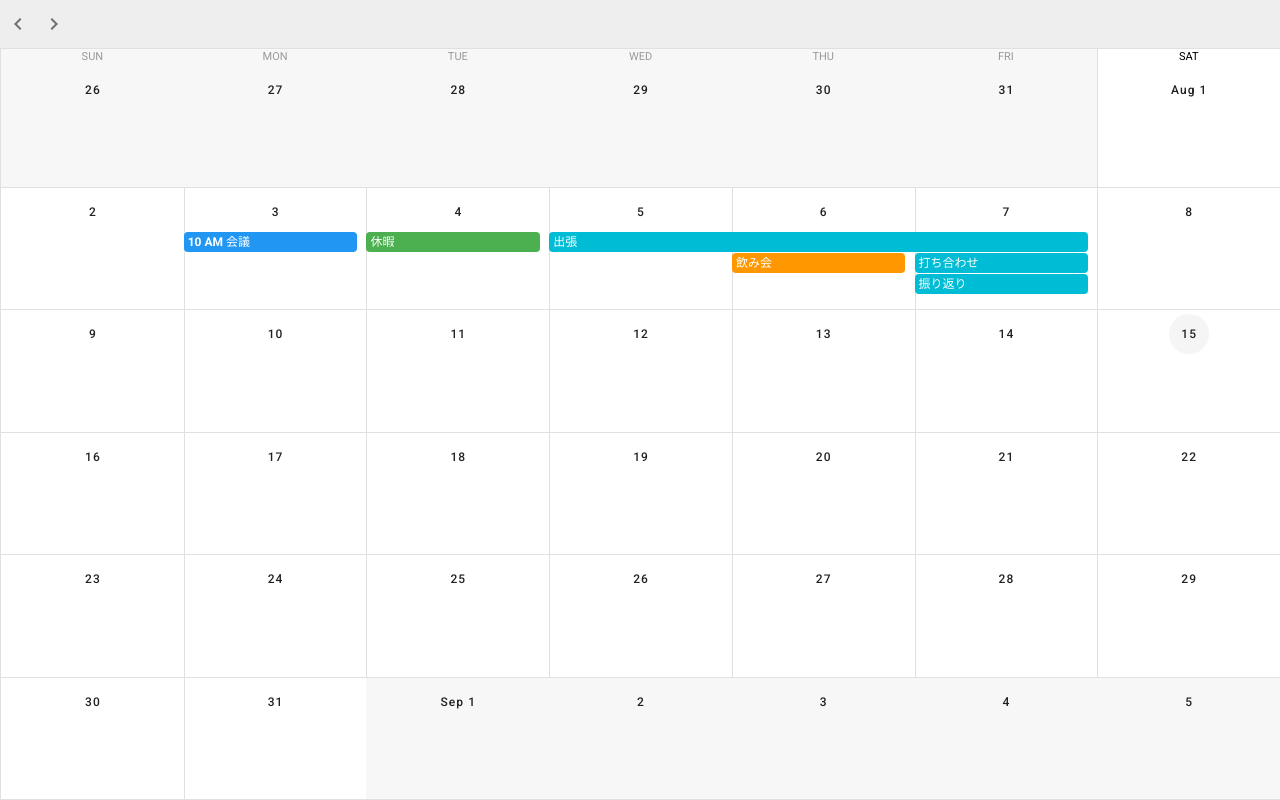
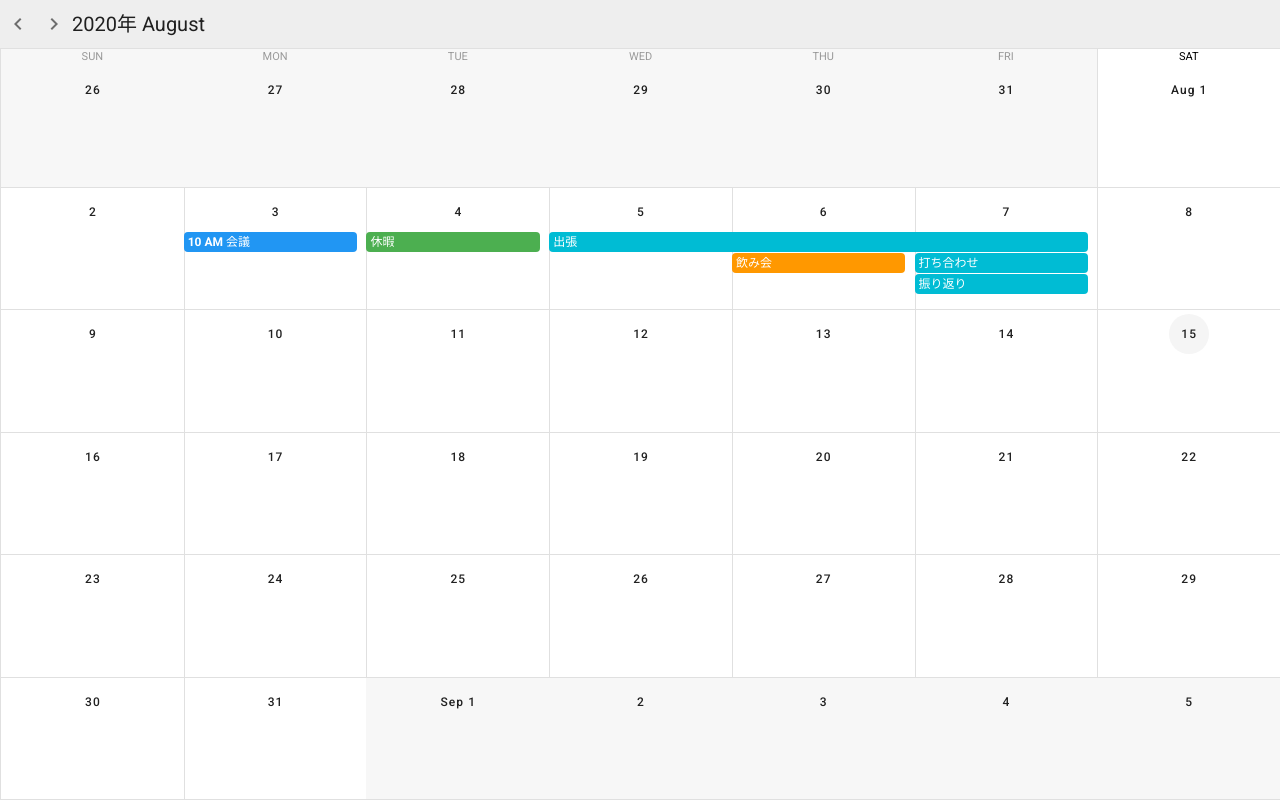
Before and after one commit to youichiro/vuetify-calendar-sample, a Vue app: page / in a window 1280 px wide. Built offline with nearby package versions, Linux system fonts and the light colour scheme.

Commit message:
年月を表示

```diff
--- a/src/components/Calendar.vue
+++ b/src/components/Calendar.vue
@@ -12,6 +12,7 @@
       <v-btn icon @click="$refs.calendar.next()">
         <v-icon>mdi-chevron-right</v-icon>
       </v-btn>
+      <v-toolbar-title>{{ title }}</v-toolbar-title>
     </v-sheet>
     <v-sheet height="94vh">
       <v-calendar
@@ -28,9 +29,26 @@
   export default {
     data: () => ({
       events: [],
+      start: null,
+      end: null,
     }),
+    computed: {
+      title () {
+        if (this.start === null || this.end === null) {
+          return ''
+        }
+        const year = this.start.year
+        const month = this.monthFormatter(this.start)
+        return `${year}年 ${month}`
+      },
+      monthFormatter () {
+        return this.$refs.calendar.getFormatter({
+          timeZone: 'UTC', month: 'long',
+        })
+      },
+    },
     methods: {
-      getEvents () {
+      getEvents ({ start, end }) {
         const events = [
           {
             name: '会議',
@@ -75,6 +93,8 @@
             timed: false,
           },
         ]
+        this.start = start
+        this.end = end
         this.events = events
       },
       getEventColor (event) {
```
